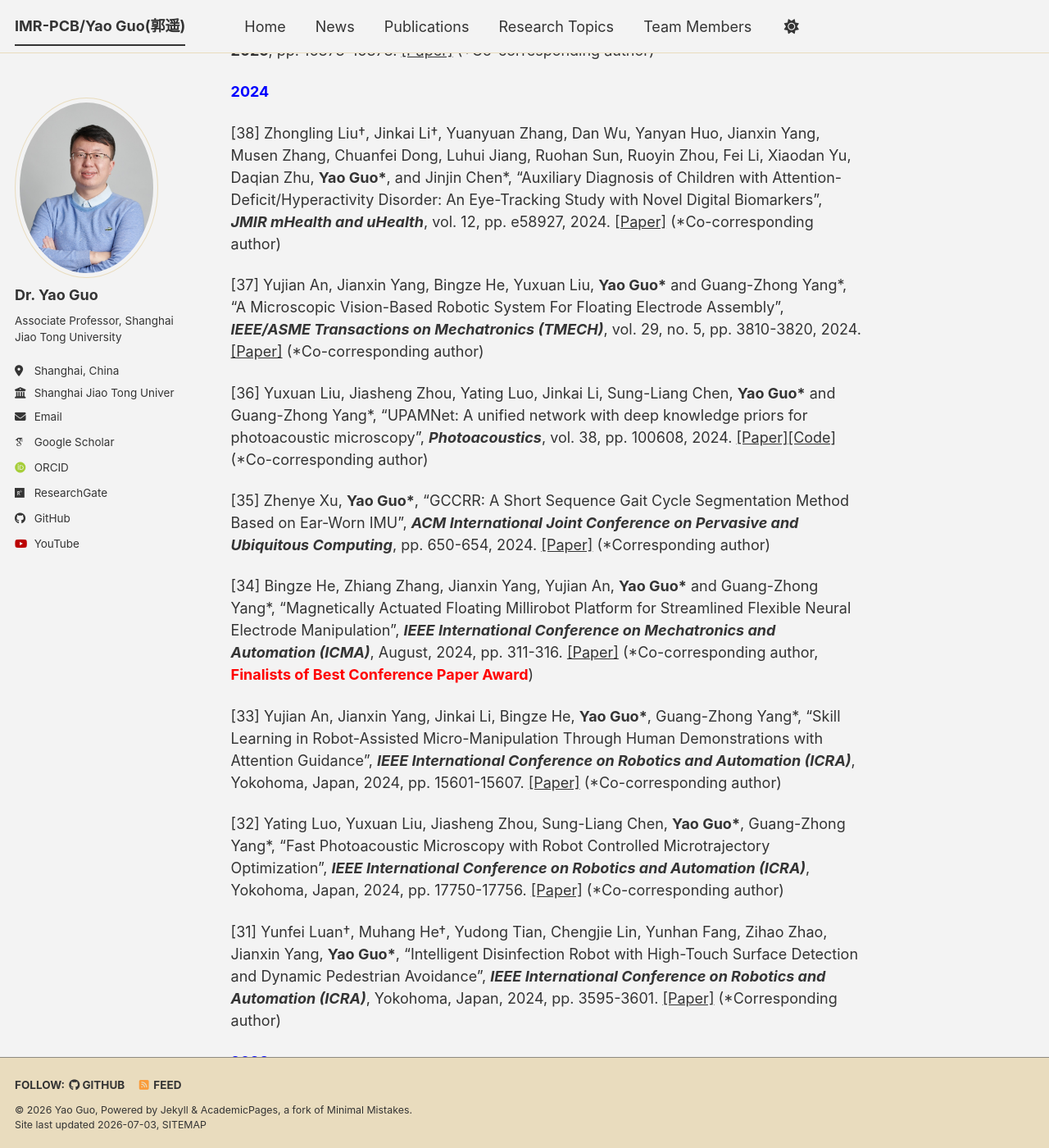
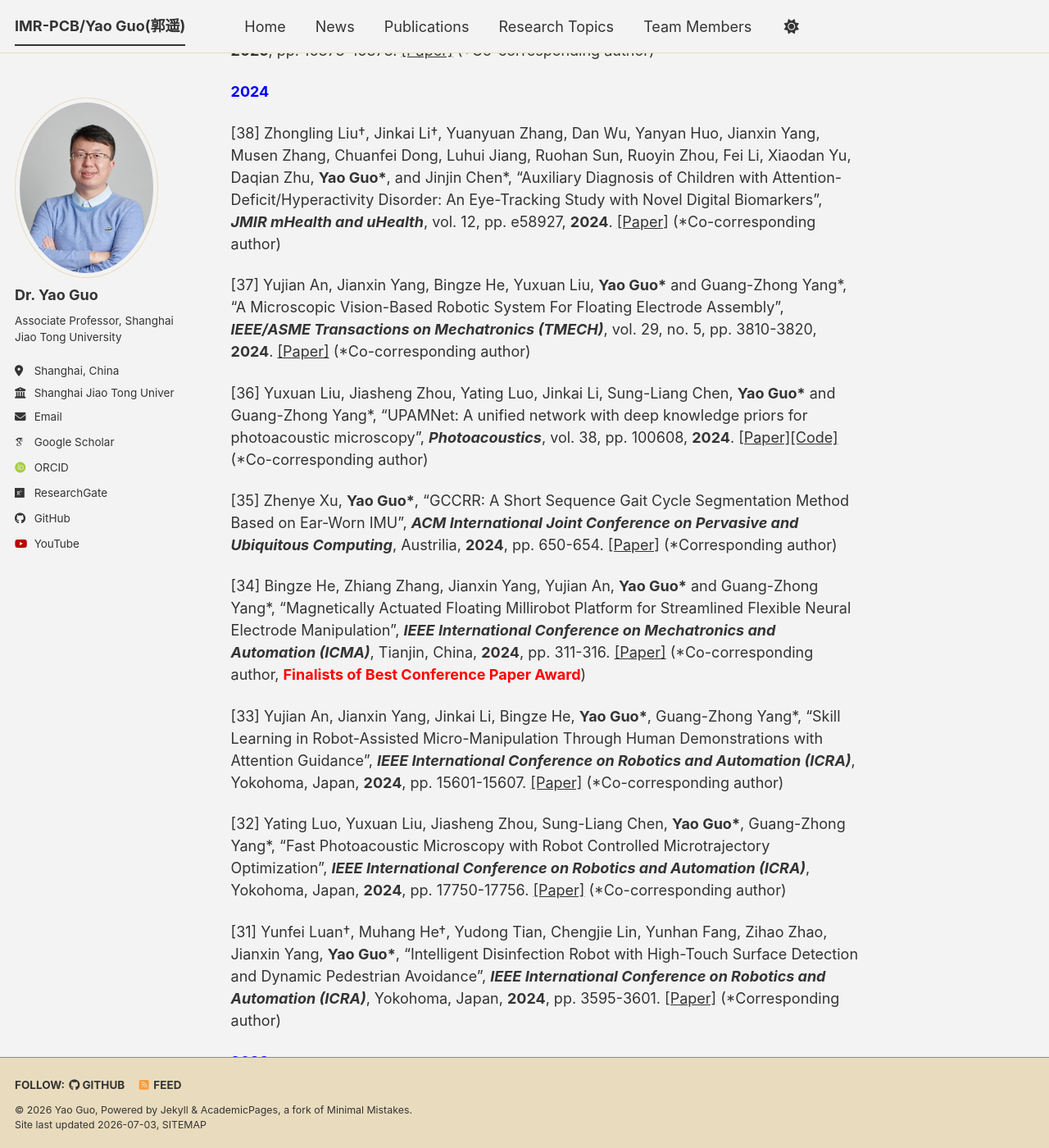
Before and after one commit to IMR-PCB/IMR-PCB.github.io, a Jekyll site: the page built from _pages/about.md, in a window 1280 px wide and 1400 px high, scrolled down 4601 px. Shown: the whole window at 82% size. Built offline with Jekyll 4.4.1, drawn with Linux system fonts in a browser that asks for light colours; some web fonts are replaced; a script bundle is joined from its source files by our own code; library files that are not in the unit come from our copies.

Commit message:
Update about.md

```diff
--- a/_pages/about.md
+++ b/_pages/about.md
@@ -91,21 +91,21 @@
 
 <span style="color:blue">**2024**</span>
 
-[38] Zhongling Liu†, Jinkai Li†, Yuanyuan Zhang, Dan Wu, Yanyan Huo, Jianxin Yang, Musen Zhang, Chuanfei Dong, Luhui Jiang, Ruohan Sun, Ruoyin Zhou, Fei Li, Xiaodan Yu, Daqian Zhu, **Yao Guo\***, and Jinjin Chen*, "Auxiliary Diagnosis of Children with Attention-Deficit/Hyperactivity Disorder: An Eye-Tracking Study with Novel Digital Biomarkers", _**JMIR mHealth and uHealth**_, vol. 12, pp. e58927, 2024. [\[Paper\]](https://mhealth.jmir.org/2024/1/e58927/) (\*Co-corresponding author)
+[38] Zhongling Liu†, Jinkai Li†, Yuanyuan Zhang, Dan Wu, Yanyan Huo, Jianxin Yang, Musen Zhang, Chuanfei Dong, Luhui Jiang, Ruohan Sun, Ruoyin Zhou, Fei Li, Xiaodan Yu, Daqian Zhu, **Yao Guo\***, and Jinjin Chen*, "Auxiliary Diagnosis of Children with Attention-Deficit/Hyperactivity Disorder: An Eye-Tracking Study with Novel Digital Biomarkers", _**JMIR mHealth and uHealth**_, vol. 12, pp. e58927, **2024**. [\[Paper\]](https://mhealth.jmir.org/2024/1/e58927/) (\*Co-corresponding author)
 
-[37] Yujian An, Jianxin Yang, Bingze He, Yuxuan Liu, **Yao Guo\*** and Guang-Zhong Yang\*, "A Microscopic Vision-Based Robotic System For Floating Electrode Assembly", _**IEEE/ASME Transactions on Mechatronics (TMECH)**_, vol. 29, no. 5, pp. 3810-3820, 2024. [\[Paper\]](https://ieeexplore.ieee.org/document/10440627) (\*Co-corresponding author)
+[37] Yujian An, Jianxin Yang, Bingze He, Yuxuan Liu, **Yao Guo\*** and Guang-Zhong Yang\*, "A Microscopic Vision-Based Robotic System For Floating Electrode Assembly", _**IEEE/ASME Transactions on Mechatronics (TMECH)**_, vol. 29, no. 5, pp. 3810-3820, **2024**. [\[Paper\]](https://ieeexplore.ieee.org/document/10440627) (\*Co-corresponding author)
 
-[36] Yuxuan Liu, Jiasheng Zhou, Yating Luo, Jinkai Li, Sung-Liang Chen, **Yao Guo\*** and Guang-Zhong Yang\*, "UPAMNet: A unified network with deep knowledge priors for photoacoustic microscopy", _**Photoacoustics**_, vol. 38, pp. 100608, 2024. [\[Paper\]](https://www.sciencedirect.com/science/article/pii/S2213597924000259)[\[Code\]](https://github.com/IMR-PCB/UPAMNet) (\*Co-corresponding author)
+[36] Yuxuan Liu, Jiasheng Zhou, Yating Luo, Jinkai Li, Sung-Liang Chen, **Yao Guo\*** and Guang-Zhong Yang\*, "UPAMNet: A unified network with deep knowledge priors for photoacoustic microscopy", _**Photoacoustics**_, vol. 38, pp. 100608, **2024**. [\[Paper\]](https://www.sciencedirect.com/science/article/pii/S2213597924000259)[\[Code\]](https://github.com/IMR-PCB/UPAMNet) (\*Co-corresponding author)
 
-[35] Zhenye Xu, **Yao Guo\***, "GCCRR: A Short Sequence Gait Cycle Segmentation Method Based on Ear-Worn IMU", _**ACM International Joint Conference on Pervasive and Ubiquitous Computing**_, pp. 650-654, 2024. [\[Paper\]](https://dl.acm.org/doi/10.1145/3675094.3680520) (\*Corresponding author)
+[35] Zhenye Xu, **Yao Guo\***, "GCCRR: A Short Sequence Gait Cycle Segmentation Method Based on Ear-Worn IMU", _**ACM International Joint Conference on Pervasive and Ubiquitous Computing**_, Austrilia, **2024**, pp. 650-654. [\[Paper\]](https://dl.acm.org/doi/10.1145/3675094.3680520) (\*Corresponding author)
 
-[34] Bingze He, Zhiang Zhang, Jianxin Yang, Yujian An, **Yao Guo\*** and Guang-Zhong Yang\*, "Magnetically Actuated Floating Millirobot Platform for Streamlined Flexible Neural Electrode Manipulation", _**IEEE International Conference on Mechatronics and Automation (ICMA)**_, August, 2024, pp. 311-316. [\[Paper\]](https://ieeexplore.ieee.org/document/10632919) (\*Co-corresponding author, <span style="color:red">**Finalists of Best Conference Paper Award**</span>)
+[34] Bingze He, Zhiang Zhang, Jianxin Yang, Yujian An, **Yao Guo\*** and Guang-Zhong Yang\*, "Magnetically Actuated Floating Millirobot Platform for Streamlined Flexible Neural Electrode Manipulation", _**IEEE International Conference on Mechatronics and Automation (ICMA)**_, Tianjin, China, **2024**, pp. 311-316. [\[Paper\]](https://ieeexplore.ieee.org/document/10632919) (\*Co-corresponding author, <span style="color:red">**Finalists of Best Conference Paper Award**</span>)
 
-[33] Yujian An, Jianxin Yang, Jinkai Li, Bingze He, **Yao Guo\***, Guang-Zhong Yang\*, "Skill Learning in Robot-Assisted Micro-Manipulation Through Human Demonstrations with Attention Guidance", _**IEEE International Conference on Robotics and Automation (ICRA)**_, Yokohoma, Japan, 2024, pp. 15601-15607. [\[Paper\]](https://ieeexplore.ieee.org/document/10610945) (\*Co-corresponding author)
+[33] Yujian An, Jianxin Yang, Jinkai Li, Bingze He, **Yao Guo\***, Guang-Zhong Yang\*, "Skill Learning in Robot-Assisted Micro-Manipulation Through Human Demonstrations with Attention Guidance", _**IEEE International Conference on Robotics and Automation (ICRA)**_, Yokohoma, Japan, **2024**, pp. 15601-15607. [\[Paper\]](https://ieeexplore.ieee.org/document/10610945) (\*Co-corresponding author)
 
-[32] Yating Luo, Yuxuan Liu, Jiasheng Zhou, Sung-Liang Chen, **Yao Guo\***, Guang-Zhong Yang\*, "Fast Photoacoustic Microscopy with Robot Controlled Microtrajectory Optimization", _**IEEE International Conference on Robotics and Automation (ICRA)**_, Yokohoma, Japan, 2024, pp. 17750-17756. [\[Paper\]](https://ieeexplore.ieee.org/document/10610085) (\*Co-corresponding author)
+[32] Yating Luo, Yuxuan Liu, Jiasheng Zhou, Sung-Liang Chen, **Yao Guo\***, Guang-Zhong Yang\*, "Fast Photoacoustic Microscopy with Robot Controlled Microtrajectory Optimization", _**IEEE International Conference on Robotics and Automation (ICRA)**_, Yokohoma, Japan, **2024**, pp. 17750-17756. [\[Paper\]](https://ieeexplore.ieee.org/document/10610085) (\*Co-corresponding author)
 
-[31] Yunfei Luan†, Muhang He†, Yudong Tian, Chengjie Lin, Yunhan Fang, Zihao Zhao, Jianxin Yang, **Yao Guo\***, "Intelligent Disinfection Robot with High-Touch Surface Detection and Dynamic Pedestrian Avoidance”, _**IEEE International Conference on Robotics and Automation (ICRA)**_, Yokohoma, Japan, 2024, pp. 3595-3601. [\[Paper\]](https://ieeexplore.ieee.org/document/10610836) (\*Corresponding author)
+[31] Yunfei Luan†, Muhang He†, Yudong Tian, Chengjie Lin, Yunhan Fang, Zihao Zhao, Jianxin Yang, **Yao Guo\***, "Intelligent Disinfection Robot with High-Touch Surface Detection and Dynamic Pedestrian Avoidance”, _**IEEE International Conference on Robotics and Automation (ICRA)**_, Yokohoma, Japan, **2024**, pp. 3595-3601. [\[Paper\]](https://ieeexplore.ieee.org/document/10610836) (\*Corresponding author)
 
 <span style="color:blue">**2023**</span>
 
```
